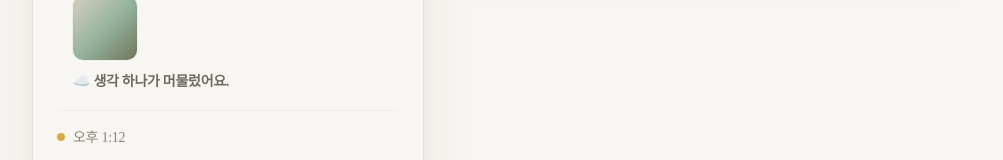
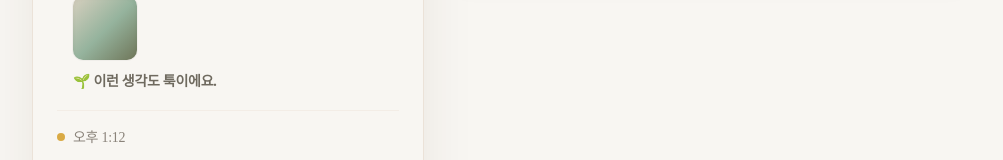
Before and after one commit to ojhdream/maeumtuk, a React (Vite) app: page / in a window 1280 px wide. Shown: the part 267-427 px from the top of the page, without its empty margins (138-1141 px from the left). Built offline with nearby package versions, Linux system fonts and the light colour scheme; a web font is replaced by a local one.

Commit message:
Refine response tuk logic

```diff
--- a/src/App.jsx
+++ b/src/App.jsx
@@ -420,13 +420,15 @@ function BottomNav({ tab, setTab }) {
   );
 }
 
-function getResponseTukMessage(count) {
+function getResponseTukMessage(count, { totalCount, isLatest = false } = {}) {
+  if (isLatest && totalCount >= 7 && totalCount % 7 === 0) return "🌙 이번 주를 돌아볼 조각이 모였어요.";
   if (count === 1) return "🍃 첫 툭이 남겨졌어요.";
-  if (count === 3) return "🌱 오늘 생각이 조금씩 쌓이고 있어요.";
+  if (count === 2) return "🌱 이런 생각도 툭이에요.";
+  if (count === 3) return "☁️ 정리되지 않아도 괜찮아요.";
   if (count === 5) return "🍊 벌써 다섯 번째 툭이네요.";
   if (count === 10) return "☁️ 자주 보이는 생각이 생겼어요.";
   if (count === 15) return "🌱 요즘의 이야기가 모였어요.";
-  const messages = ["🍃 툭 남겨졌어요.", "🌱 오늘도 한 조각 남았어요.", "☁️ 생각 하나가 머물렀어요.", "🍊 작은 마음 하나 저장."];
+  const messages = ["🍃 툭, 여기에 남겨졌어요.", "🌱 지금의 조각이 남았어요.", "☁️ 생각 하나가 머물렀어요.", "🍊 작은 마음 하나가 놓였어요."];
   return messages[Math.abs(count) % messages.length];
 }
 
@@ -516,8 +518,9 @@ function EmptyState({ title, body }) {
   );
 }
 
-function NowFlowItem({ item, sequence, isLatest = false }) {
-  const response = isLatest || [1, 3, 5, 10, 15].includes(sequence) ? getResponseTukMessage(sequence) : "";
+function NowFlowItem({ item, sequence, totalSequence, isLatest = false }) {
+  const response =
+    isLatest || [1, 2, 3, 5, 10, 15].includes(sequence) ? getResponseTukMessage(sequence, { totalCount: totalSequence, isLatest }) : "";
   const dotColor = getFlowDotColor(item, sequence);
 
   return (
@@ -541,7 +544,7 @@ function NowFlowItem({ item, sequence, isLatest = false }) {
   );
 }
 
-function NowTab({ todayLogs, onAddLog, showWritingExample, onHideWritingExample, onShowSaved }) {
+function NowTab({ todayLogs, totalLogCount, onAddLog, showWritingExample, onHideWritingExample, onShowSaved }) {
   const [draft, setDraft] = useState("");
   const [photoData, setPhotoData] = useState(null);
   const [lengthNotice, setLengthNotice] = useState(false);
@@ -620,7 +623,13 @@ function NowTab({ todayLogs, onAddLog, showWritingExample, onHideWritingExample,
           {todayLogs.length > 0 ? (
             <div className="divide-y divide-[#eee6dc]/55">
               {todayLogs.map((item, index) => (
-                <NowFlowItem key={item.id || `${item.date}-${item.time}`} item={item} sequence={todayLogs.length - index} isLatest={index === 0} />
+                <NowFlowItem
+                  key={item.id || `${item.date}-${item.time}`}
+                  item={item}
+                  sequence={todayLogs.length - index}
+                  totalSequence={Math.max(totalLogCount - index, 0)}
+                  isLatest={index === 0}
+                />
               ))}
             </div>
           ) : (
@@ -1484,6 +1493,7 @@ export default function App() {
       tab === "now" ? (
         <NowTab
           todayLogs={taggedTodayLogs}
+          totalLogCount={taggedAllLogs.length}
           onAddLog={addLog}
           showWritingExample={showWritingExample}
           onHideWritingExample={() => setShowWritingExample(false)}
```
